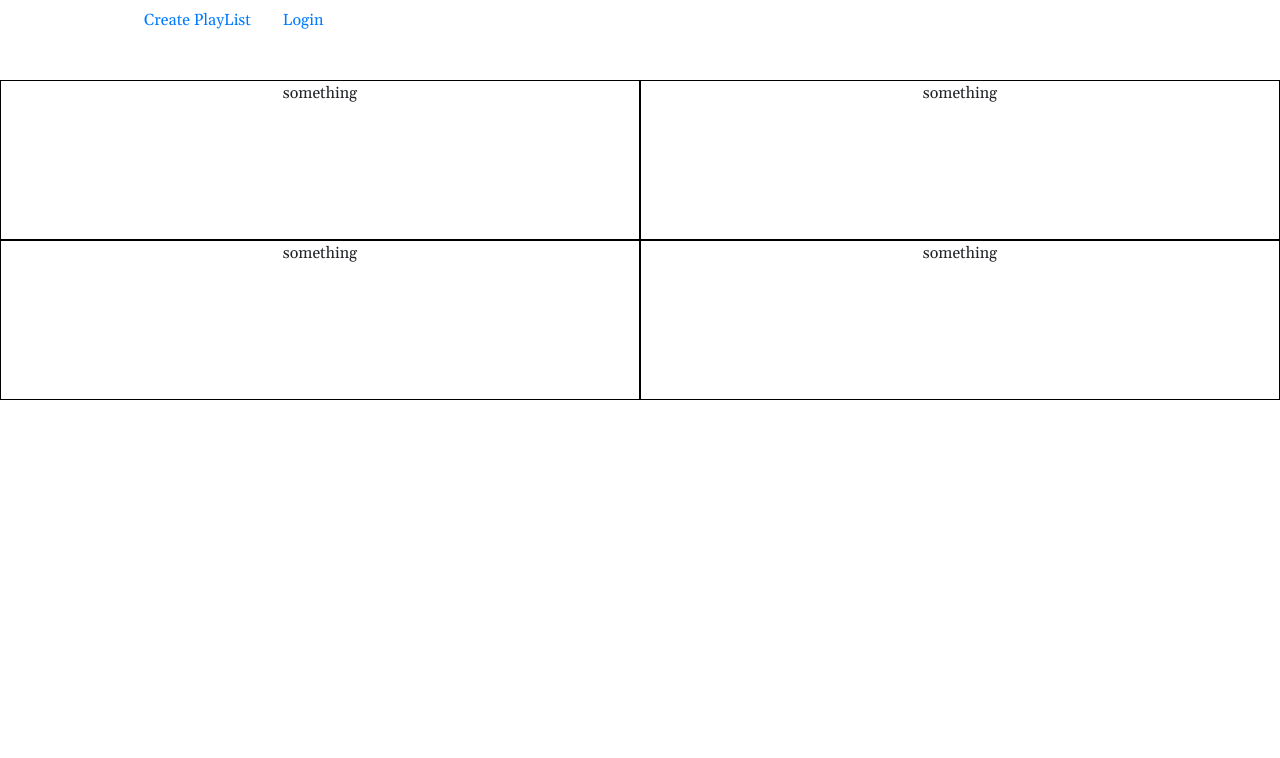
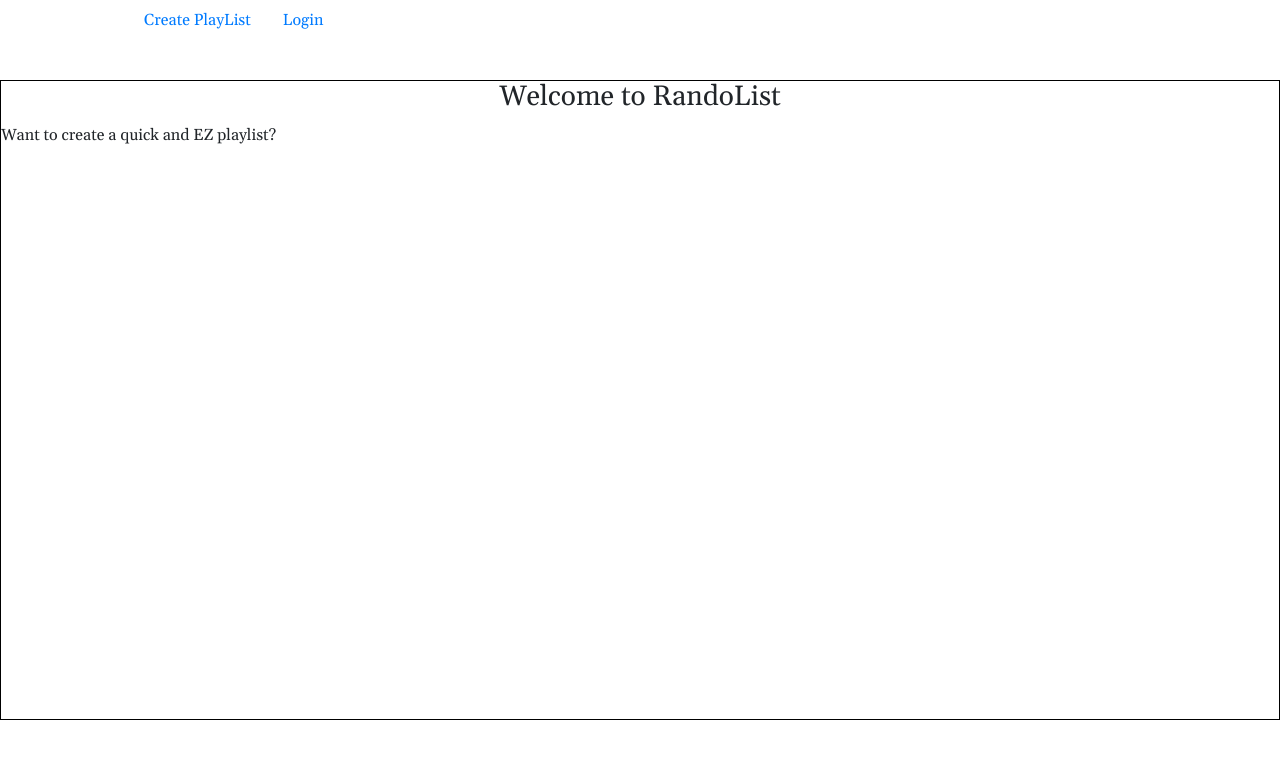
Before and after one commit to superjjang1/randolist, a React (Create React App) app: page / in a window 1280 px wide. Shown: the top 758 px of the page. Built offline with nearby package versions, Linux system fonts and the light colour scheme.

Commit message:
mapping out how hero will look

```diff
--- a/src/components/Home/Home.css
+++ b/src/components/Home/Home.css
@@ -4,5 +4,5 @@
 }
 .col {
     border: 1px solid black;
-    height: 20vh;
+    height: 80vh;
 }
--- a/src/components/Home/Home.js
+++ b/src/components/Home/Home.js
@@ -8,20 +8,13 @@ class Home extends Component {
     }
     render() {
         return (<>
-            <div className="container-fluid">
-                <div className="row">
-                    <div className="col">
-                        something
-                    </div>
-                    <div className="col">
-                        something
-                    </div>
-                    <div className="w-100"></div>
-                    <div className="col">
-                        something
-                    </div>
-                    <div className="col">
-                        something
+            <div className="container-lg-">
+                <div className="col">
+                    <h3>Welcome to RandoList</h3>
+                    <div className="row">
+                        <div className="col-m">
+                            Want to create a quick and EZ playlist?
+                        </div>
                     </div>
                 </div>
             </div>
--- a/src/components/NavBar/NavBar.js
+++ b/src/components/NavBar/NavBar.js
@@ -1,7 +1,6 @@
 import React, {Component} from 'react';
 import './NavBar.css';
 import Login from './Login';
-import {Link} from 'react-router-dom';
 import ModalSplash from './ModalSplash';
 
 
```
